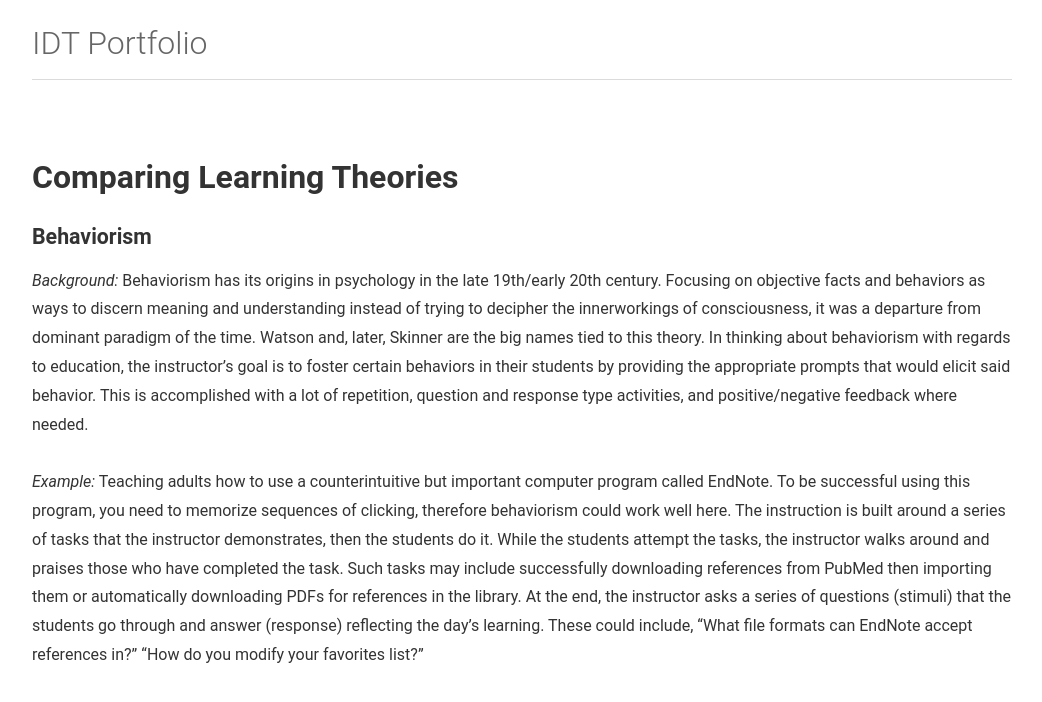
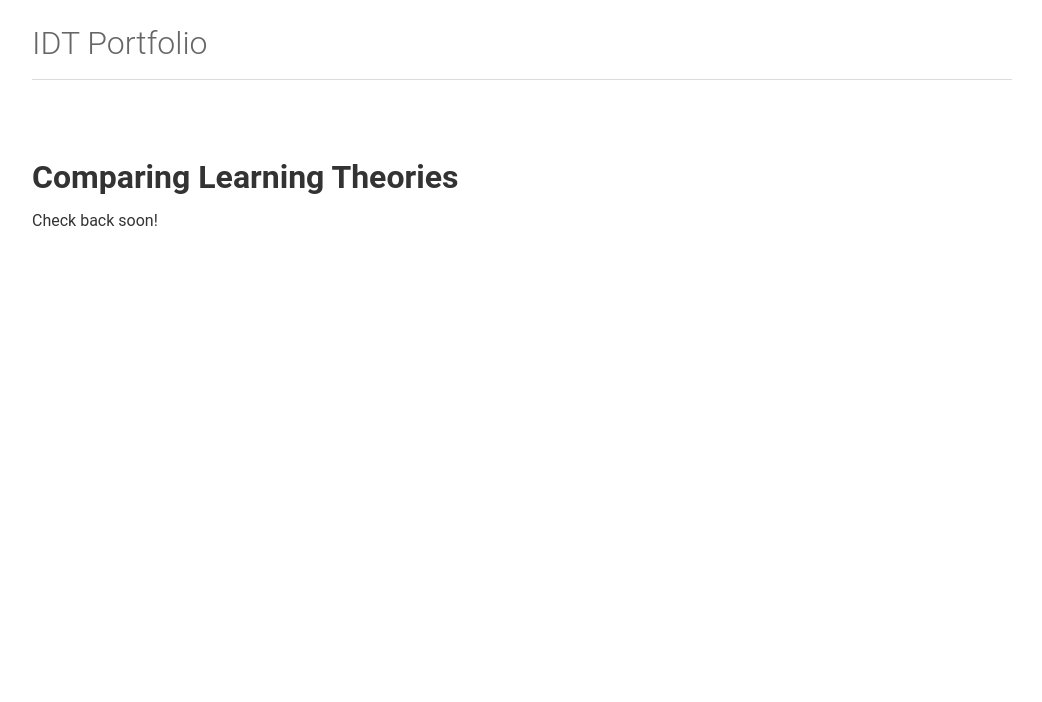
Before and after one commit to caitlinmeyer/IDT, a Jekyll site: the page built from 001-comparing-learning-theories.md, in a window 1280 px wide. Shown: the top 702 px of the page, without its empty margins (118-1160 px from the left). Built offline with Jekyll 4.4.1, drawn with Linux system fonts in a browser that asks for light colours.

Commit message:
Update 001-comparing-learning-theories.md

```diff
--- a/001-comparing-learning-theories.md
+++ b/001-comparing-learning-theories.md
@@ -4,6 +4,4 @@ title: Comparing Learning Theories
 
 ---
 
-### Behaviorism
-*Background:* Behaviorism has its origins in psychology in the late 19th/early 20th century. Focusing on objective facts and behaviors as ways to discern meaning and understanding instead of trying to decipher the innerworkings of consciousness, it was a departure from dominant paradigm of the time. Watson and, later, Skinner are the big names tied to this theory. In thinking about behaviorism with regards to education, the instructor's goal is to foster certain behaviors in their students by providing the appropriate prompts that would elicit said behavior. This is accomplished with a lot of repetition, question and response type activities, and positive/negative feedback where needed. <BR><BR>
-*Example:* Teaching adults how to use a counterintuitive but important computer program called EndNote. To be successful using this program, you need to memorize sequences of clicking, therefore behaviorism could work well here. The instruction is built around a series of tasks that the instructor demonstrates, then the students do it. While the students attempt the tasks, the instructor walks around and praises those who have completed the task. Such tasks may include successfully downloading references from PubMed then importing them or automatically downloading PDFs for references in the library. At the end, the instructor asks a series of questions (stimuli) that the students go through and answer (response) reflecting the day's learning. These could include, "What file formats can EndNote accept references in?" "How do you modify your favorites list?"
+Check back soon!
```
